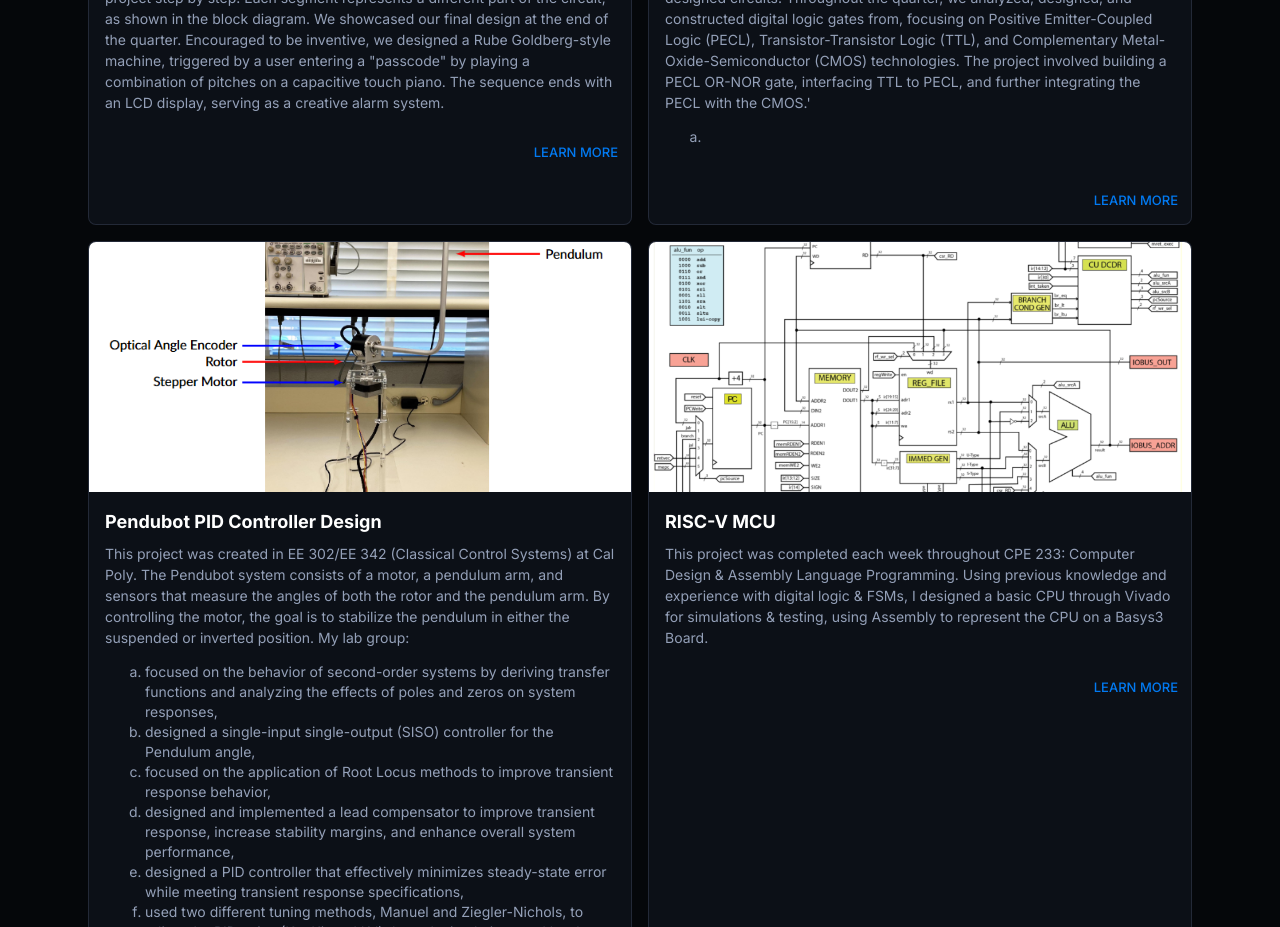
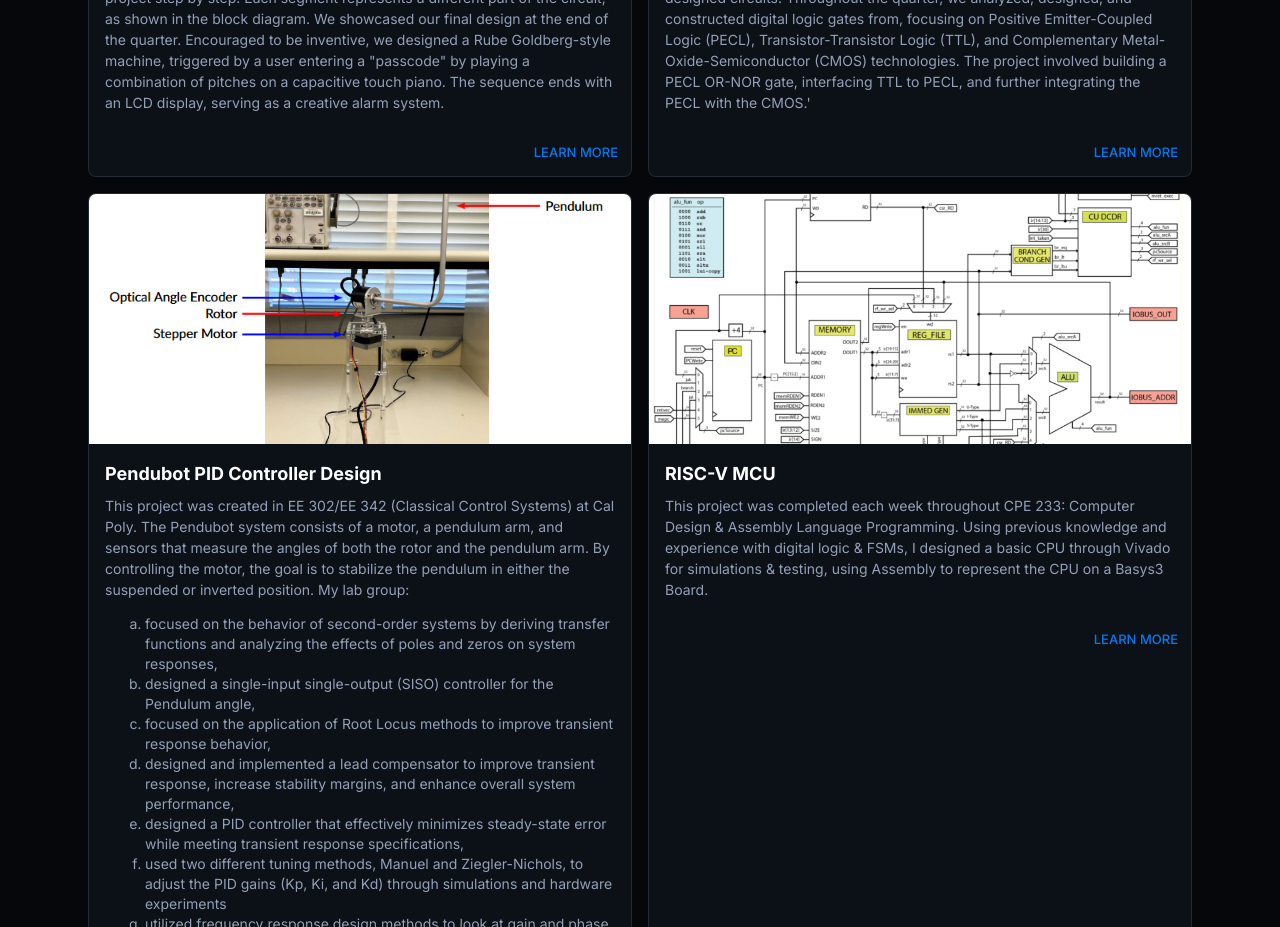
Before and after one commit to madmasie/maddiemasiello.com, a Next.js app: page / in a window 1280 px wide. Shown: the part 1900-2827 px from the top of the page. Built offline with nearby package versions, Linux system fonts and the light colour scheme; what @mui/material-nextjs would draw is missing.

Commit message:
fixed typos ee307

```diff
--- a/src/components/Projects/Projects.tsx
+++ b/src/components/Projects/Projects.tsx
@@ -45,19 +45,18 @@ const projects: ProjectEntry[] = [
        we analyzed, designed, and constructed digital logic gates from, focusing on  Positive Emitter-Coupled
        Logic (PECL), Transistor-Transistor Logic (TTL), and Complementary Metal-Oxide-Semiconductor (CMOS) technologies.
        The project involved building a PECL OR-NOR gate, interfacing TTL to PECL, and further integrating the PECL with the CMOS.'
-      <ol type="a">
-          <li>
-
-            </li>
-        </ol>
       </>
     ),
 
       details: {
         carouselImages: [
           {
+            imageUrl: '/img/ee307schem.png',
+            caption: 'Full interfacing circuit layout with custom interfacing schematic',
+          },
+          {
             imageUrl: '/img/ee307schematic.png',
-            caption: 'Final Digital Logic Interfacing Project Schematic with custom interfacing',
+            caption: 'Final digital logic interfacing project schematic with custom interfacing',
           },
         ],
       },
```
Also changed, not shown: public/img/ee307schem.png (added).
